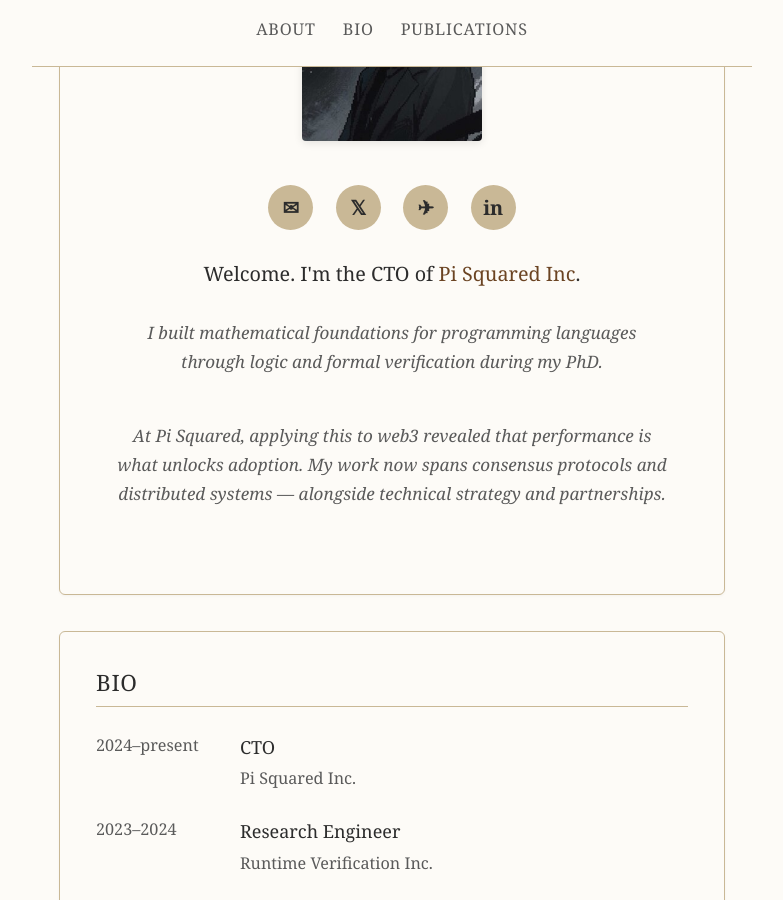
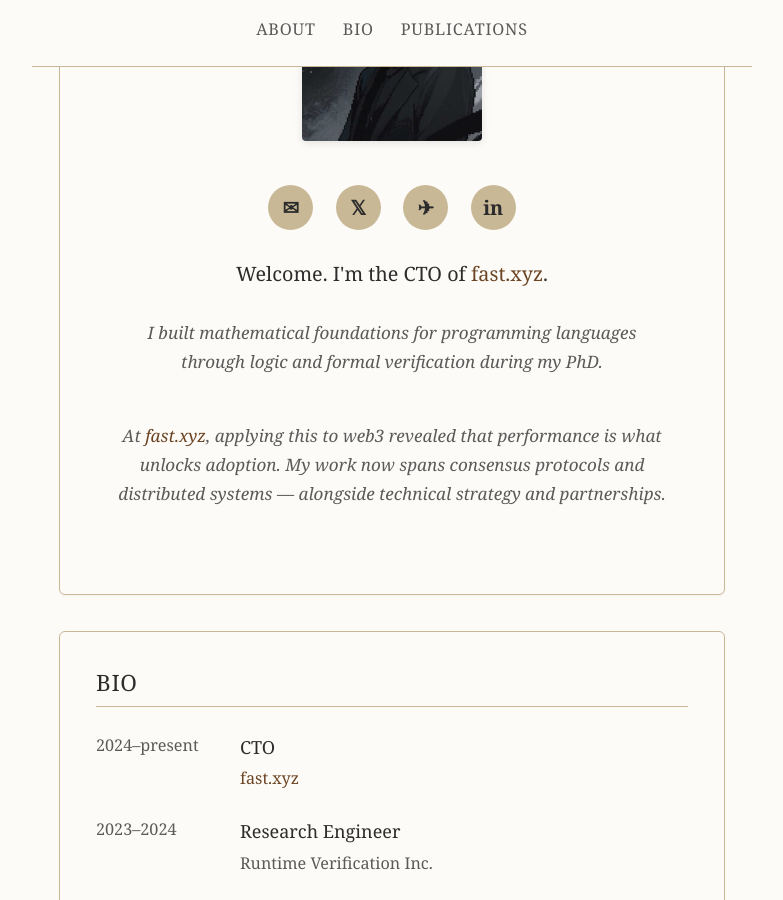
Before and after one commit to xc93/xc93.github.io, a Jekyll site: the page built from index.markdown, in a window 1280 px wide and 900 px high, scrolled down 390 px. Shown: the whole window, without its empty margins (248-1031 px from the left). Built offline with Jekyll 4.4.1, drawn with Linux system fonts in a browser that asks for light colours; some web fonts are replaced.

Commit message:
Rebrand Pi Squared → fast.xyz, update email to xiaohong@fast.xyz

```diff
--- a/_config.yml
+++ b/_config.yml
@@ -1,6 +1,6 @@
 # Site settings
 title: Xiaohong Chen
-email: xiaohong.chen@pi2.network
+email: xiaohong@fast.xyz
 description: Personal website of Xiaohong Chen
 
 url: "https://xchen.page"
--- a/index.markdown
+++ b/index.markdown
@@ -16,23 +16,23 @@ layout: default
   </div>
 
   <ul class="contact-icons">
-    <li><a target="_blank" href="mailto:xiaohong.chen@pi2.network" title="Email">✉</a></li>
+    <li><a target="_blank" href="mailto:xiaohong@fast.xyz" title="Email">✉</a></li>
     <li><a target="_blank" href="https://x.com/chenxiaohong" title="X">𝕏</a></li>
     <li><a target="_blank" href="https://t.me/xiaohong_chen" title="Telegram">✈</a></li>
     <li><a target="_blank" href="https://www.linkedin.com/in/chen-xiaohong/" title="LinkedIn">in</a></li>
   </ul>
 
-  <p class="intro">Welcome. I'm the CTO of <a target="_blank" href="https://pi2.network">Pi Squared Inc</a>.</p>
+  <p class="intro">Welcome. I'm the CTO of <a target="_blank" href="https://fast.xyz">fast.xyz</a>.</p>
 
   <p class="research-overview">I built mathematical foundations for programming languages through logic and formal verification during my PhD.</p>
 
-  <p class="research-overview">At Pi Squared, applying this to web3 revealed that performance is what unlocks adoption. My work now spans consensus protocols and distributed systems — alongside technical strategy and partnerships.</p>
+  <p class="research-overview">At <a target="_blank" href="https://fast.xyz">fast.xyz</a>, applying this to web3 revealed that performance is what unlocks adoption. My work now spans consensus protocols and distributed systems — alongside technical strategy and partnerships.</p>
 </section>
 
 <section id="bio">
   <h2>Bio</h2>
   <ul class="bio-list">
-    <li><span class="year">2024–present</span><span class="info"><span class="title">CTO</span><span class="place">Pi Squared Inc.</span></span></li>
+    <li><span class="year">2024–present</span><span class="info"><span class="title">CTO</span><span class="place"><a target="_blank" href="https://fast.xyz">fast.xyz</a></span></span></li>
     <li><span class="year">2023–2024</span><span class="info"><span class="title">Research Engineer</span><span class="place">Runtime Verification Inc.</span></span></li>
     <li><span class="year">2016–2023</span><span class="info"><span class="title">PhD</span><span class="place">University of Illinois Urbana-Champaign</span></span></li>
     <li><span class="year">2015–2016</span><span class="info"><span class="title">Research Assistant</span><span class="place">Singapore University of Technology and Design</span></span></li>
```
